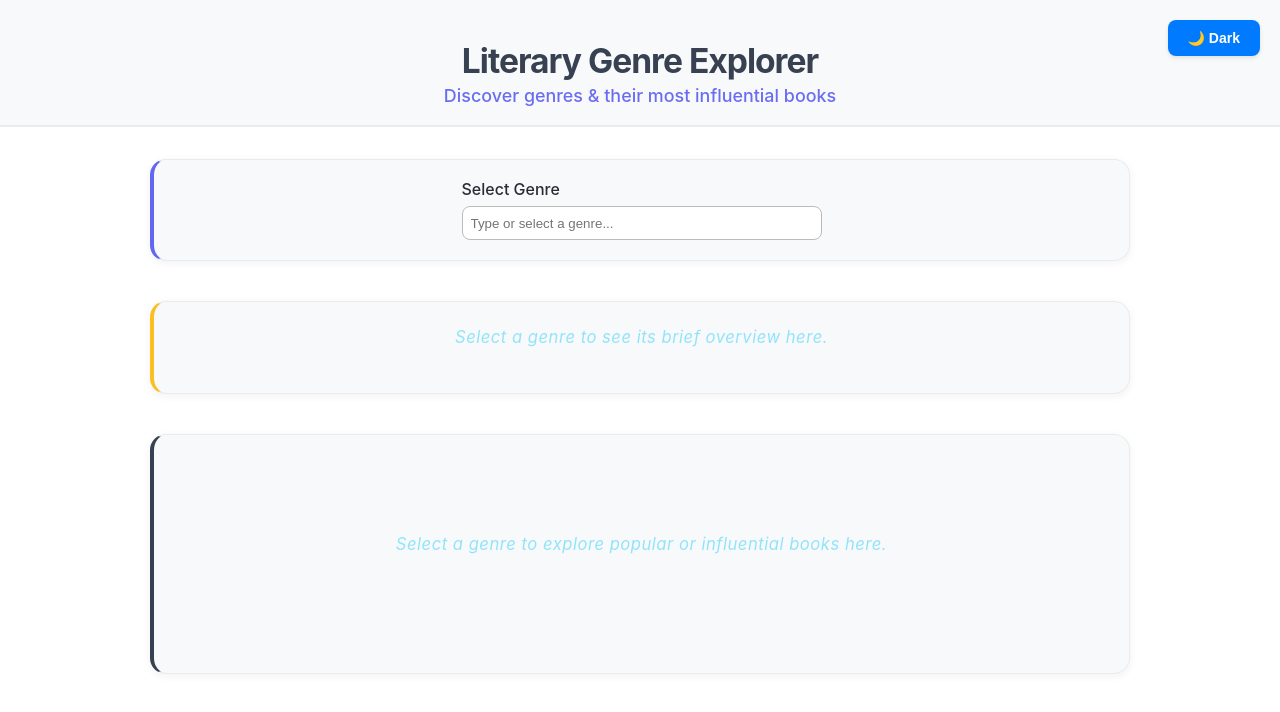
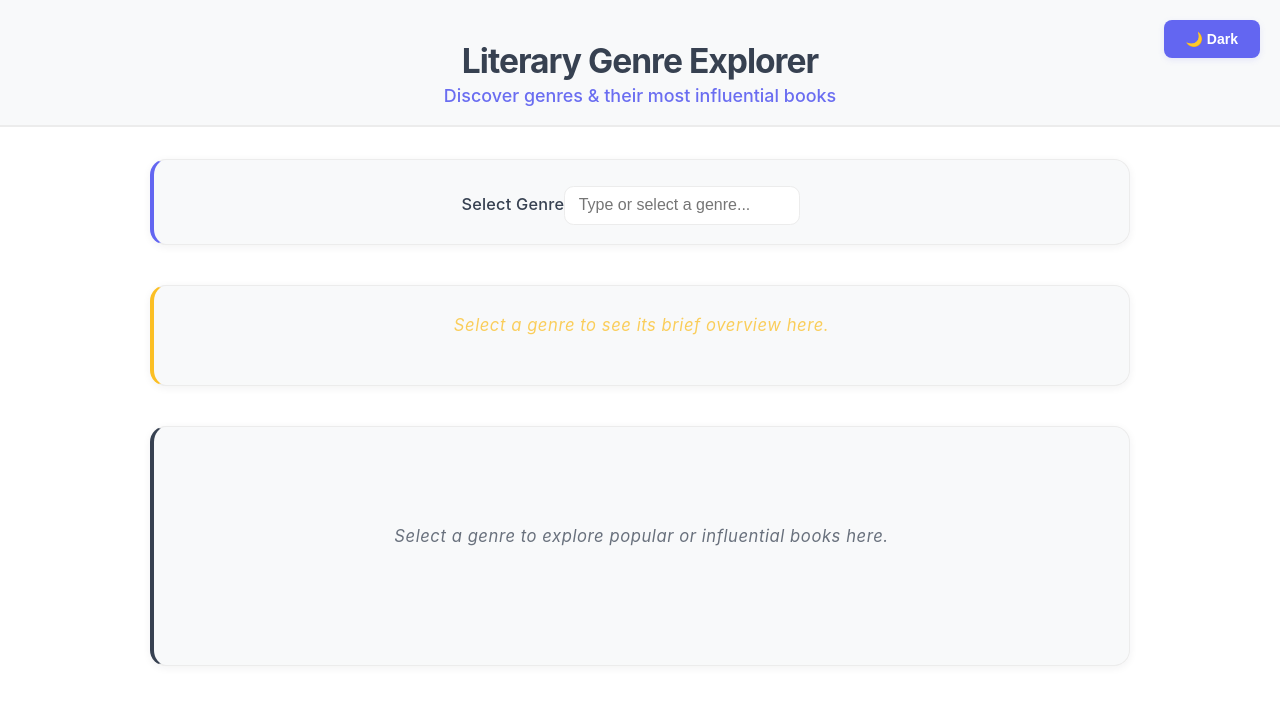
Before and after one commit to Workflow-Manager-admin/litexplorer-105405-5f69c0c6, a React (Create React App) app in the folder frontend_react/: page / in a window 1280 px wide. Shown: the top 712 px of the page. Built offline with nearby package versions, Linux system fonts and the light colour scheme; the HTML template or start-up script is replaced by a standard one.

Commit message:
CheckPoint

```diff
--- a/frontend_react/src/App.css
+++ b/frontend_react/src/App.css
@@ -1,13 +1,17 @@
 /* CSS Variables for Theme Management */
 :root {
   /* Light theme colors */
-  --bg-primary: #ffffff;
+  --bg-primary: #fff;
   --bg-secondary: #f8f9fa;
   --text-primary: #282c34;
-  --text-secondary: #61dafb;
-  --border-color: #e9ecef;
-  --button-bg: #007bff;
-  --button-text: #ffffff;
+  --text-secondary: #6366f1;
+  --border-color: #ececec;
+  --accent-color: #fbbf24; /* Yellow accent */
+  --primary-color: #374151;
+  --secondary-color: #6366f1;
+  --focus-shadow: 0 0 0 3px rgba(99,102,241,0.11);
+  --button-bg: #6366f1;
+  --button-text: #fff;
 }
 
 [data-theme="dark"] {
@@ -84,64 +88,182 @@
 }
 
 .genre-selector-section {
-  border-left: 4px solid #6366f1; /* secondary color - accent left bar */
+  border-left: 4px solid var(--secondary-color); /* accent left bar */
+  transition: border-color 0.2s;
+}
+
+.genre-selector-section label {
+  font-size: 1.02rem;
+  color: var(--primary-color);
+  margin-bottom: 0.18rem;
+  letter-spacing: 0.2px;
+}
+
+[data-theme="dark"] .genre-selector-section label {
+  color: var(--accent-color);
+}
+
+/* Style input for genre selector */
+#genre-select-input {
+  font-size: 1rem;
+  background: var(--bg-primary);
+  color: var(--primary-color);
+  border: 1.7px solid var(--border-color);
+  border-radius: 0.6rem;
+  padding: 0.58rem 0.84rem;
+  margin-top: 0.42rem;
+  outline: none;
+  transition: border-color 0.16s, box-shadow 0.17s;
+  box-shadow: none;
+}
+#genre-select-input:focus {
+  border-color: var(--secondary-color);
+  box-shadow: var(--focus-shadow);
+}
+
+[data-theme="dark"] #genre-select-input {
+  color: #fbbf24;
+}
+
+.genre-dropdown {
+  position: relative;
+  max-width: 360px;
+  margin: 0 auto;
+}
+
+.genre-selector-dropdown-list {
+  position: absolute;
+  width: 100%;
+  background: var(--bg-primary);
+  border: 1px solid var(--border-color);
+  border-top: none;
+  max-height: 220px;
+  overflow-y: auto;
+  border-radius: 0 0 0.6rem 0.6rem;
+  z-index: 10;
+  list-style: none;
+  padding: 0;
+  margin: 0;
+  box-shadow: 0 4px 16px rgba(99, 102, 241, 0.08);
+}
+
+.genre-selector-dropdown-item {
+  padding: 0.7rem 1rem;
+  font-size: 1rem;
+  background: transparent;
+  color: var(--primary-color);
+  cursor: pointer;
+  transition: background 0.14s;
+}
+.genre-selector-dropdown-item[aria-selected="true"],
+.genre-selector-dropdown-item:hover {
+  background: var(--secondary-color);
+  color: #fff;
+}
+[data-theme="dark"] .genre-selector-dropdown-item {
+  color: #fbbf24;
 }
 
 .genre-summary-section {
-  border-left: 4px solid #fbbf24; /* accent color */
+  border-left: 4px solid var(--accent-color); /* accent color */
+  transition: border-color 0.2s;
 }
 
-/* Placeholder styles for future replacement */
+.summary-content {
+  font-size: 1.08rem;
+  line-height: 1.6;
+  color: var(--primary-color);
+  margin-top: 0.22rem;
+  border-left: 3px solid #ffe29a;
+  padding-left: 1.1rem;
+  background: none;
+}
+[data-theme="dark"] .summary-content {
+  color: var(--accent-color);
+  border-left: 3px solid #6366f1;
+}
+
+/* Placeholder styles for empty/select/loading states */
 .placeholder {
-  color: var(--text-secondary);
+  color: var(--secondary-color);
   background: none;
   font-size: 1.04rem;
-  opacity: 0.68;
-  padding: 0.4rem 0.3rem;
+  opacity: 0.74;
+  padding: 0.65rem 0.35rem;
   text-align: center;
   border: none;
   min-height: 2.5rem;
-  letter-spacing: 0.5px;
+  letter-spacing: 0.55px;
   font-style: italic;
+}
+
+.summary-placeholder {
+  color: var(--accent-color) !important;
+}
+
+.books-placeholder {
+  color: var(--primary-color) !important;
+}
+
+@media (max-width: 750px) {
+  .books-grid {
+    grid-template-columns: repeat(auto-fit, minmax(204px, 1fr));
+    gap: 1rem;
+    padding: 0.38rem 0.05rem 0.16rem 0.09rem;
+  }
 }
 
 .book-grid-section {
   min-height: 200px;
-  border-left: 4px solid #374151; /* primary color for books */
+  border-left: 4px solid var(--primary-color); /* accent left */
   display: flex;
   align-items: stretch;
   justify-content: center;
   flex-direction: column;
+  transition: border-color 0.2s;
 }
 
 /* BooksGrid - Responsive book card grid */
 .books-grid {
   display: grid;
-  grid-template-columns: repeat(auto-fit, minmax(236px, 1fr));
-  gap: 1.4rem;
+  grid-template-columns: repeat(auto-fit, minmax(230px, 1fr));
+  gap: 1.38rem;
   width: 100%;
-  padding: 1rem 0.2rem 0.2rem 0.2rem;
+  padding: 1.1rem 0.15rem 0.22rem 0.17rem;
+  justify-items: stretch;
+  align-items: start;
 }
 
 /* BookCard styles */
 .book-card {
   background: var(--bg-primary);
-  border-radius: 0.85rem;
-  box-shadow: 0 2px 8px rgba(30, 36, 50, 0.09);
-  border: 1px solid var(--border-color);
+  border-radius: 0.95rem;
+  box-shadow: 0 2px 12px rgba(30,36,50,0.10), 0 1.5px 4px rgba(99,102,241,0.04);
+  border: 1.2px solid var(--border-color);
   display: flex;
   flex-direction: column;
   min-height: 370px;
-  min-width: 0;
   max-width: 320px;
   width: 100%;
   margin: 0 auto;
   outline: none;
-  transition: box-shadow 0.12s, border-color 0.14s;
+  transition: box-shadow 0.13s, border-color 0.18s;
 }
 .book-card:focus-visible, .book-card:hover {
-  border-color: #6366f1;
-  box-shadow: 0 6px 22px rgba(99, 102, 241, 0.11);
+  border-color: var(--secondary-color);
+  box-shadow: 0 4px 32px rgba(99,102,241,0.16), 0 0 0 3px #ddd6fe;
+  z-index: 2;
+}
+
+[data-theme="dark"] .book-card {
+  background: #232847;
+  border-color: #373a51;
+  box-shadow: 0 2px 16px rgba(99,102,241,0.10), 0 4px 20px rgba(251,191,36,0.05);
+}
+[data-theme="dark"] .book-card:focus-visible,
+[data-theme="dark"] .book-card:hover {
+  border-color: var(--accent-color);
+  box-shadow: 0 6px 30px rgba(251,191,36,0.15), 0 0 0 3px #fbbf24;
 }
 
 .book-card-image-wrap {
@@ -151,7 +273,7 @@
   align-items: center;
   justify-content: center;
   background: var(--bg-secondary);
-  border-radius: 0.72rem 0.72rem 0 0;
+  border-radius: 0.82rem 0.82rem 0 0;
   overflow: hidden;
   border-bottom: 1px solid var(--border-color);
   height: 180px;
@@ -162,23 +284,26 @@
   object-fit: contain;
   display: block;
   margin: auto;
-  background: #eee;
-  border-radius: 0.5rem;
-  box-shadow: 0 1px 6px rgba(30,36,50,0.06);
-  max-width: 96%;
+  background: #f5f7fa;
+  border-radius: 0.55rem;
+  box-shadow: 0 1.5px 8px rgba(99,102,241,0.09);
+  max-width: 97%;
 }
 .book-card-noimage {
-  color: #bbb;
-  font-size: 1.14rem;
+  color: #bdbdbd;
+  font-size: 1.12rem;
   text-align: center;
   width: 100%;
-  padding: 0.9rem 1.2rem;
+  padding: 1.2rem 0.9rem;
   font-style: italic;
+  letter-spacing: 0.2px;
+  background: #f9fafc;
+  border-radius: 0.6rem;
 }
 
 /* BookCard content */
 .book-card-content {
-  padding: 1rem 1.2rem 1.12rem 1.2rem;
+  padding: 1.09rem 1.18rem 1.18rem 1.19rem;
   display: flex;
   flex-direction: column;
   flex: 1 1;
@@ -186,50 +311,52 @@
 }
 
 .book-card-title {
-  font-size: 1.16rem;
-  font-weight: 600;
-  margin-bottom: 0.4rem;
+  font-size: 1.17rem;
+  font-weight: 620;
+  margin-bottom: 0.3rem;
   margin-top: 0;
-  color: #374151;
-  line-height: 1.14;
+  color: var(--primary-color);
+  line-height: 1.15;
   letter-spacing: -0.5px;
+  word-break: break-word;
 }
 [data-theme="dark"] .book-card-title {
-  color: #fbbf24;
+  color: var(--accent-color);
 }
 .book-card-authors {
-  font-size: 0.97rem;
-  color: #6366f1;
-  opacity: 0.84;
-  margin-bottom: 0.45rem;
+  font-size: 0.975rem;
+  color: var(--secondary-color);
+  opacity: 0.89;
+  margin-bottom: 0.36rem;
   font-weight: 500;
 }
 
 .book-card-desc {
-  font-size: 0.98rem;
-  color: var(--text-primary);
-  margin: 0.5rem 0 0.68rem 0;
-  opacity: 0.93;
-  min-height: 48px;
+  font-size: 1.015rem;
+  color: var(--primary-color);
+  margin: 0.52rem 0 0.68rem 0;
+  opacity: 0.92;
+  min-height: 45px;
   line-height: 1.38;
   flex: 1 1;
+  word-break: break-word;
 }
 
 .book-preview-link {
-  font-size: 0.97rem;
-  background: #6366f1;
+  font-size: 1rem;
+  background: var(--secondary-color);
   color: #fff !important;
   text-decoration: none;
-  padding: 0.35em 0.9em;
-  border-radius: 0.42em;
+  padding: 0.37em 1.03em;
+  border-radius: 0.46em;
   align-self: flex-start;
   margin-top: 0.19rem;
   box-shadow: 0 1px 2px rgba(99,102,241,0.15);
-  transition: background 0.15s;
+  transition: background 0.16s, color 0.12s;
 }
 .book-preview-link:hover, .book-preview-link:focus {
-  background: #374151;
-  color: #fff;
+  background: var(--primary-color);
+  color: #ffe29a !important;
   outline: none;
 }
 
@@ -237,11 +364,15 @@
 @media (max-width: 900px) {
   .app-main-content {
     max-width: 99vw;
-    padding: 1rem 0.2rem 2rem 0.2rem;
-    gap: 1.1rem;
+    padding: 1rem 0.2rem 2.2rem 0.2rem;
+    gap: 1.12rem;
   }
   .app-header-main {
-    padding: 1.5rem 0.8rem 0.9rem 0.8rem;
+    padding: 1.2rem 0.8rem 0.7rem 0.8rem;
+  }
+  .book-card {
+    max-width: 99vw;
+    min-width: 0;
   }
 }
 
@@ -278,22 +409,25 @@
   position: absolute;
   top: 20px;
   right: 20px;
-  background-color: var(--button-bg);
+  background-color: var(--secondary-color);
   color: var(--button-text);
   border: none;
   border-radius: 8px;
-  padding: 10px 20px;
+  padding: 11px 22px;
   font-size: 14px;
   font-weight: 600;
   cursor: pointer;
-  transition: all 0.3s ease;
-  box-shadow: 0 2px 4px rgba(0, 0, 0, 0.1);
+  transition: transform 0.26s cubic-bezier(0.45, 0, 0.55, 1), box-shadow 0.21s, background 0.17s;
+  box-shadow: 0 2px 6px rgba(99,102,241,0.13);
+  z-index: 20;
 }
 
 .theme-toggle:hover {
-  transform: translateY(-2px);
-  box-shadow: 0 4px 8px rgba(0, 0, 0, 0.15);
-  opacity: 0.9;
+  transform: translateY(-3px) scale(1.04);
+  box-shadow: 0 6px 16px rgba(99,102,241,0.17), 0 2px 10px rgba(251,191,36,0.07);
+  opacity: 0.96;
+  background: var(--accent-color);
+  color: #232847;
 }
 
 .theme-toggle:active {
--- a/frontend_react/src/GenreSelector.js
+++ b/frontend_react/src/GenreSelector.js
@@ -51,7 +51,7 @@ function GenreSelector({
 
   // UI: simple custom dropdown + text input (unstyled for now)
   return (
-    <div style={{ position: "relative", maxWidth: 360, margin: "0 auto" }}>
+    <div className="genre-dropdown">
       <label htmlFor="genre-select-input" style={{ fontWeight: 500 }}>
         Select Genre
       </label>
@@ -61,14 +61,6 @@ function GenreSelector({
         autoComplete="off"
         value={searchTerm}
         placeholder={value ? value : "Type or select a genre..."}
-        style={{
-          width: "100%",
-          padding: "0.55rem 0.5rem",
-          marginTop: "0.4rem",
-          borderRadius: "0.5rem",
-          border: "1px solid #bbb",
-          boxSizing: "border-box"
-        }}
         onFocus={() => setDropdownOpen(true)}
         onBlur={() => setTimeout(() => setDropdownOpen(false), 120)}
         onChange={(e) => {
@@ -79,23 +71,7 @@ function GenreSelector({
       />
 
       {dropdownOpen && (
-        <ul
-          style={{
-            position: "absolute",
-            width: "100%",
-            background: "var(--bg-primary, #fff)",
-            border: "1px solid #bbb",
-            borderTop: "none",
-            maxHeight: 200,
-            overflowY: "auto",
-            borderRadius: "0 0 0.5rem 0.5rem",
-            zIndex: 10,
-            listStyle: "none",
-            padding: 0,
-            margin: 0,
-            boxShadow: "0 2px 6px rgba(30,36,50,0.06)"
-          }}
-        >
+        <ul className="genre-selector-dropdown-list">
           {/* Show filtered options or a stub "not found" */}
           {filteredGenres.length === 0 ? (
             <li
@@ -112,14 +88,12 @@ function GenreSelector({
             filteredGenres.map((genre, idx) => (
               <li
                 key={genre}
-                style={{
-                  padding: "0.7rem 1rem",
-                  background:
-                    genre === value
-                      ? "var(--border-color, #ececec)"
-                      : "transparent",
-                  cursor: "pointer"
-                }}
+                className="genre-selector-dropdown-item"
+                style={
+                  genre === value
+                    ? { background: "var(--border-color, #ececec)" }
+                    : undefined
+                }
                 onMouseDown={() => handleSelect(genre)}
                 aria-selected={genre === value}
               >
```
Also changed, not shown: 1 other file (tests, documents, lock files or other folders).
